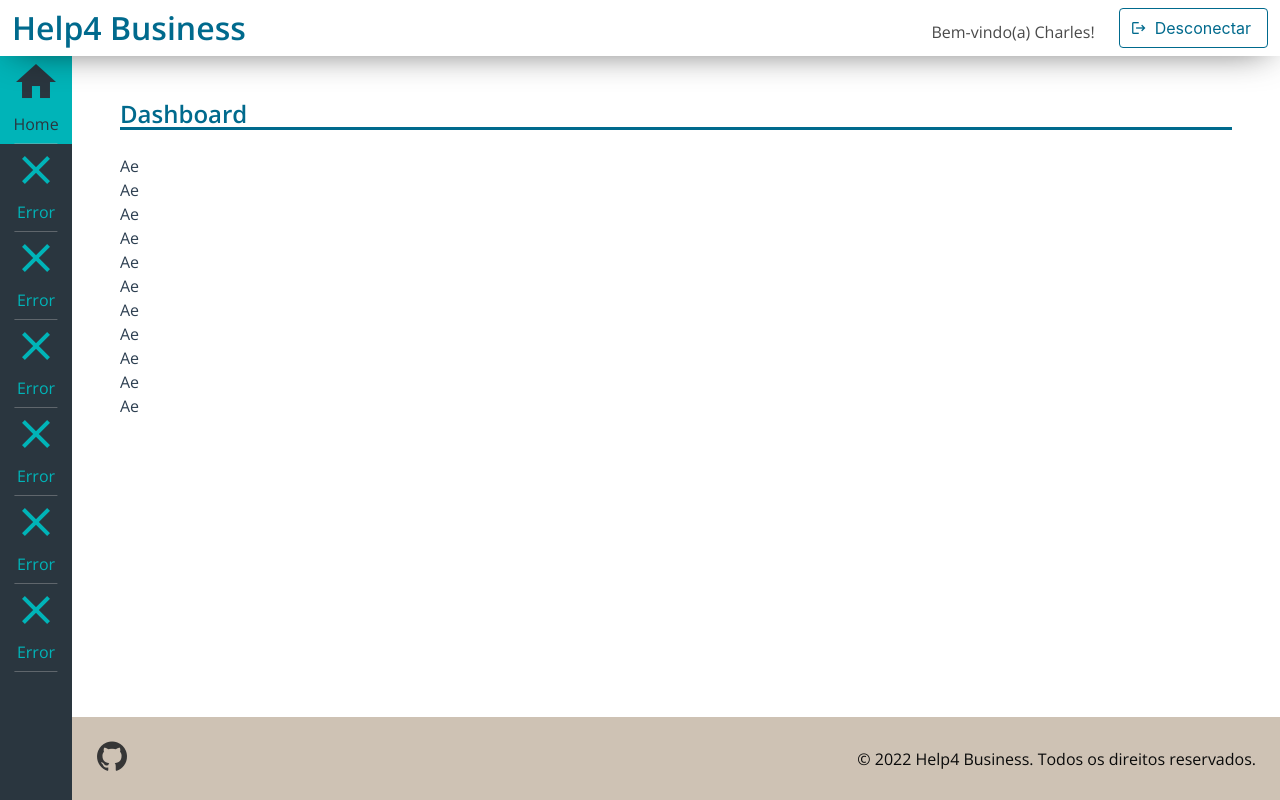
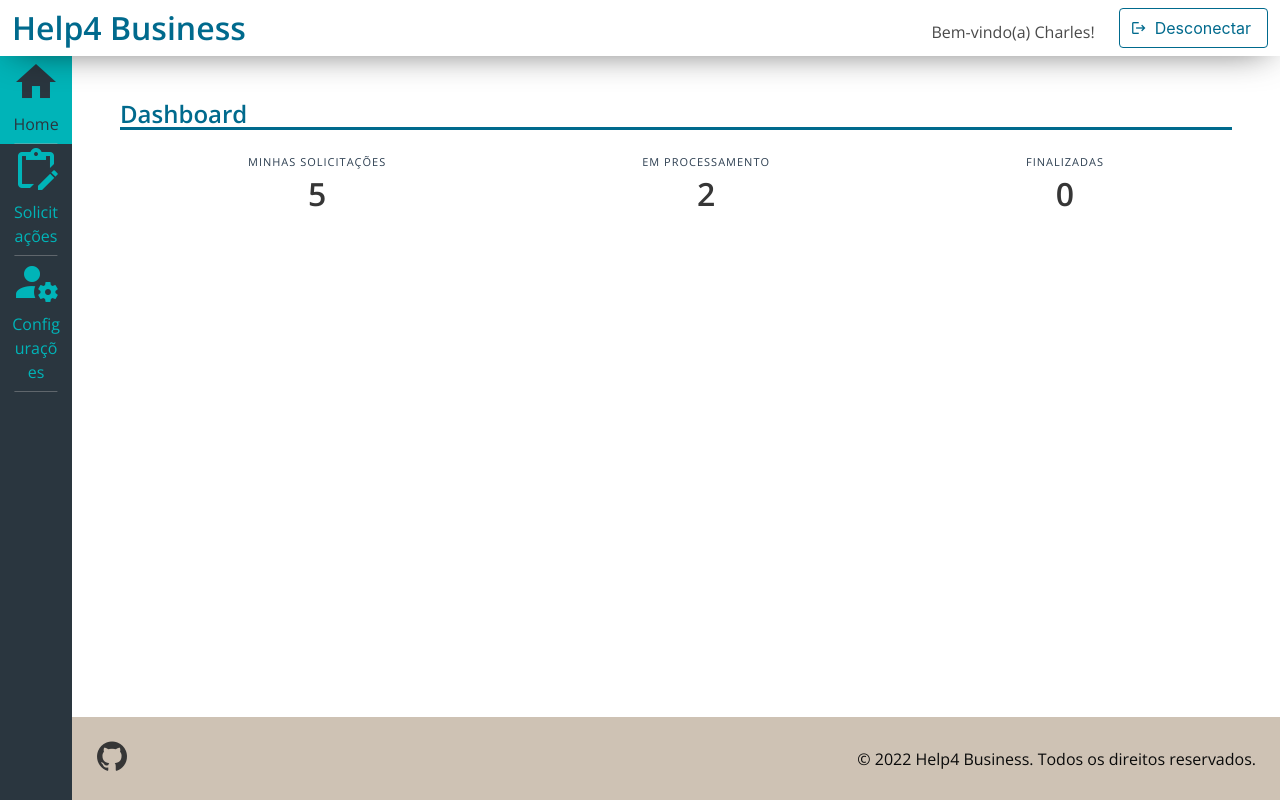
Before and after one commit to charleslana/help-desk, a Vue app: page /dashboard in a window 1280 px wide. Built offline with nearby package versions, Linux system fonts and the light colour scheme.

Commit message:
updated structure

```diff
--- a/src/assets/css/index.css
+++ b/src/assets/css/index.css
@@ -62,6 +62,10 @@ a:hover {
         background-color: var(--thumbBG);
         border-radius: 6px;
         border: 2px solid var(--scrollbarBG);
+    }
+
+    .menu span {
+        word-break: break-word;
     }
 }
 
@@ -128,7 +132,7 @@ form.card-content {
     text-align: left;
 }
 
-.section .title {
+.section > .title {
     border-bottom: 3px solid rgb(0, 106, 141);
 }
 
--- a/src/components/MenuComponent.vue
+++ b/src/components/MenuComponent.vue
@@ -4,22 +4,12 @@
       <b-menu-item icon="home" label="Home" size="is-large" tag="router-link" to="/dashboard"></b-menu-item>
     </b-menu-list>
     <b-menu-list>
-      <b-menu-item icon="close" label="Error" size="is-large" tag="router-link" to="/error"></b-menu-item>
+      <b-menu-item icon="clipboard-edit-outline" label="Solicitações" size="is-large" tag="router-link"
+                   to="/requests"></b-menu-item>
     </b-menu-list>
     <b-menu-list>
-      <b-menu-item icon="close" label="Error" size="is-large" tag="router-link" to="/error"></b-menu-item>
-    </b-menu-list>
-    <b-menu-list>
-      <b-menu-item icon="close" label="Error" size="is-large" tag="router-link" to="/error"></b-menu-item>
-    </b-menu-list>
-    <b-menu-list>
-      <b-menu-item icon="close" label="Error" size="is-large" tag="router-link" to="/error"></b-menu-item>
-    </b-menu-list>
-    <b-menu-list>
-      <b-menu-item icon="close" label="Error" size="is-large" tag="router-link" to="/error"></b-menu-item>
-    </b-menu-list>
-    <b-menu-list>
-      <b-menu-item icon="close" label="Error" size="is-large" tag="router-link" to="/error"></b-menu-item>
+      <b-menu-item icon="account-cog" label="Configurações" size="is-large" tag="router-link"
+                   to="/settings"></b-menu-item>
     </b-menu-list>
   </b-menu>
 </template>
@@ -67,10 +57,15 @@ export default {
     flex-direction: column !important;
     justify-content: center !important;
   }
+
+  main {
+    padding-bottom: 9.5em !important;
+  }
 }
 
 .menu-list a {
   color: #00b4b8 !important;
+  align-items: center;
 }
 
 .menu-list a:hover {
--- a/src/router/index.ts
+++ b/src/router/index.ts
@@ -3,6 +3,8 @@ import VueRouter, {RouteConfig} from 'vue-router';
 import LoginView from '../views/LoginView.vue';
 import RegisterView from '../views/RegisterView.vue';
 import DashboardView from '../views/DashboardView.vue';
+import RequestsView from '../views/RequestsView.vue';
+import SettingsView from '../views/SettingsView.vue';
 
 Vue.use(VueRouter)
 
@@ -15,6 +17,10 @@ const routes: Array<RouteConfig> = [{
 }, {
     path: '/dashboard', component: DashboardView
 }, {
+    path: '/requests', component: RequestsView
+}, {
+    path: '/settings', component: SettingsView
+}, {
     path: '*', component: () => import('../views/NotFoundView.vue')
 }]
 
--- a/src/views/DashboardView.vue
+++ b/src/views/DashboardView.vue
@@ -4,19 +4,52 @@
     <menu-component/>
     <section class="section">
       <h2 class="title is-4 has-text-primary">Dashboard</h2>
-      <ul>
-        <li>Ae</li>
-        <li>Ae</li>
-        <li>Ae</li>
-        <li>Ae</li>
-        <li>Ae</li>
-        <li>Ae</li>
-        <li>Ae</li>
-        <li>Ae</li>
-        <li>Ae</li>
-        <li>Ae</li>
-        <li>Ae</li>
-      </ul>
+      <nav v-if="isAdmin" aria-label="admin" class="level">
+        <div class="level-item has-text-centered">
+          <div>
+            <p class="heading">Solicitações em aberto</p>
+            <p class="title">3.456</p>
+          </div>
+        </div>
+        <div class="level-item has-text-centered">
+          <div>
+            <p class="heading">Solicitações em processamento</p>
+            <p class="title">123</p>
+          </div>
+        </div>
+        <div class="level-item has-text-centered">
+          <div>
+            <p class="heading">Solicitações finalizadas</p>
+            <p class="title">1.200</p>
+          </div>
+        </div>
+        <div class="level-item has-text-centered">
+          <div>
+            <p class="heading">Solicitações totais</p>
+            <p class="title">5.300</p>
+          </div>
+        </div>
+      </nav>
+      <nav v-if="!isAdmin" aria-label="user" class="level">
+        <div class="level-item has-text-centered">
+          <div>
+            <p class="heading">Minhas solicitações</p>
+            <p class="title">5</p>
+          </div>
+        </div>
+        <div class="level-item has-text-centered">
+          <div>
+            <p class="heading">Em processamento</p>
+            <p class="title">2</p>
+          </div>
+        </div>
+        <div class="level-item has-text-centered">
+          <div>
+            <p class="heading">Finalizadas</p>
+            <p class="title">0</p>
+          </div>
+        </div>
+      </nav>
     </section>
     <footer-component/>
   </main>
@@ -27,6 +60,11 @@ import NavbarComponent from "@/components/NavbarComponent";
 import MenuComponent from "@/components/MenuComponent";
 
 export default {
+  data() {
+    return {
+      isAdmin: false
+    }
+  },
   components: {MenuComponent, NavbarComponent, FooterComponent}
 }
 </script>
--- /dev/null
+++ b/src/views/RequestsView.vue
@@ -0,0 +1,22 @@
+<template>
+  <main class="main">
+    <navbar-component/>
+    <menu-component/>
+    <section class="section">
+      <h2 class="title is-4 has-text-primary">Solicitações</h2>
+    </section>
+    <footer-component/>
+  </main>
+</template>
+<script>
+import FooterComponent from "@/components/FooterComponent";
+import NavbarComponent from "@/components/NavbarComponent";
+import MenuComponent from "@/components/MenuComponent";
+
+export default {
+  data() {
+    return {}
+  },
+  components: {MenuComponent, NavbarComponent, FooterComponent}
+}
+</script>
--- /dev/null
+++ b/src/views/SettingsView.vue
@@ -0,0 +1,22 @@
+<template>
+  <main class="main">
+    <navbar-component/>
+    <menu-component/>
+    <section class="section">
+      <h2 class="title is-4 has-text-primary">Configurações do Usuário</h2>
+    </section>
+    <footer-component/>
+  </main>
+</template>
+<script>
+import FooterComponent from "@/components/FooterComponent";
+import NavbarComponent from "@/components/NavbarComponent";
+import MenuComponent from "@/components/MenuComponent";
+
+export default {
+  data() {
+    return {}
+  },
+  components: {MenuComponent, NavbarComponent, FooterComponent}
+}
+</script>
```
